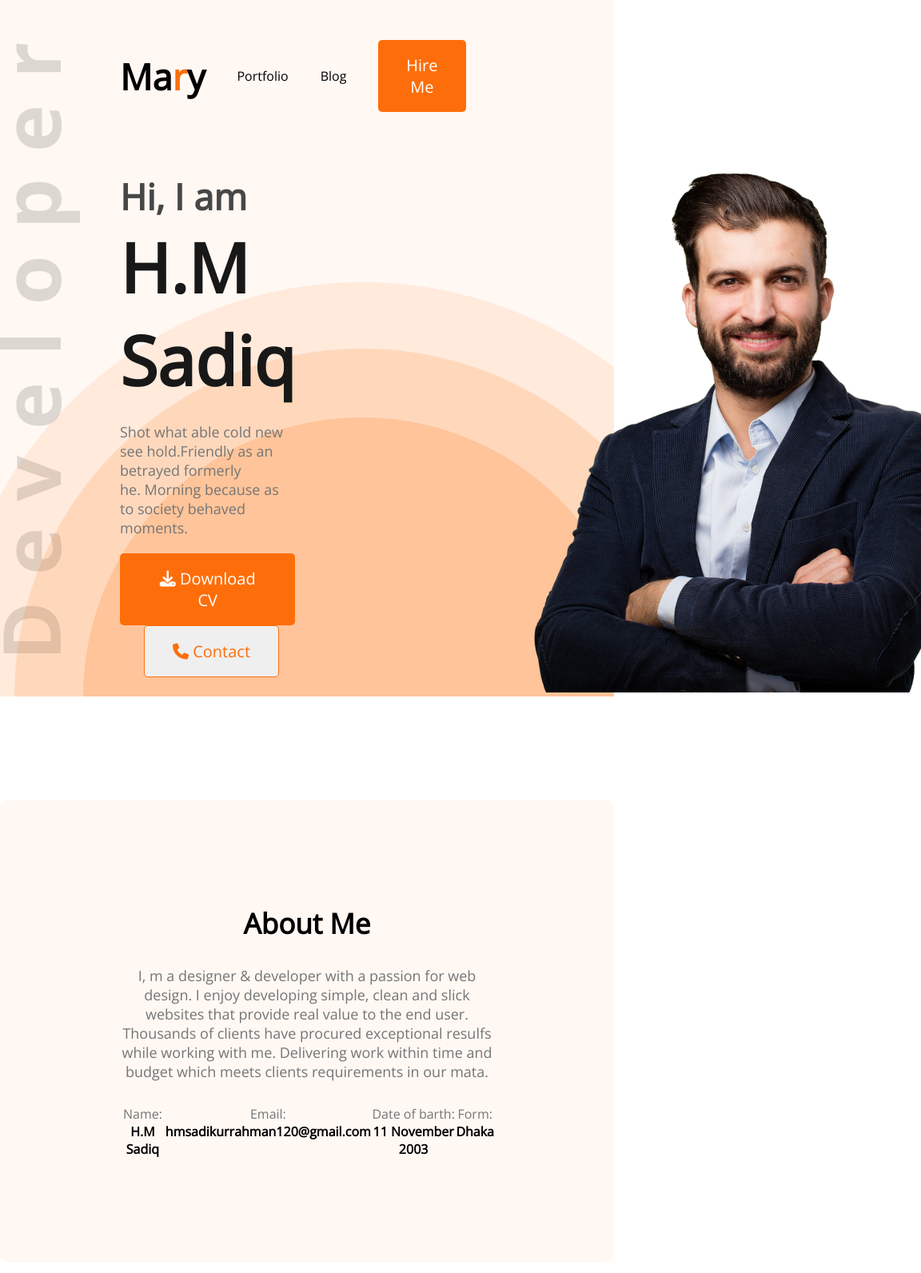
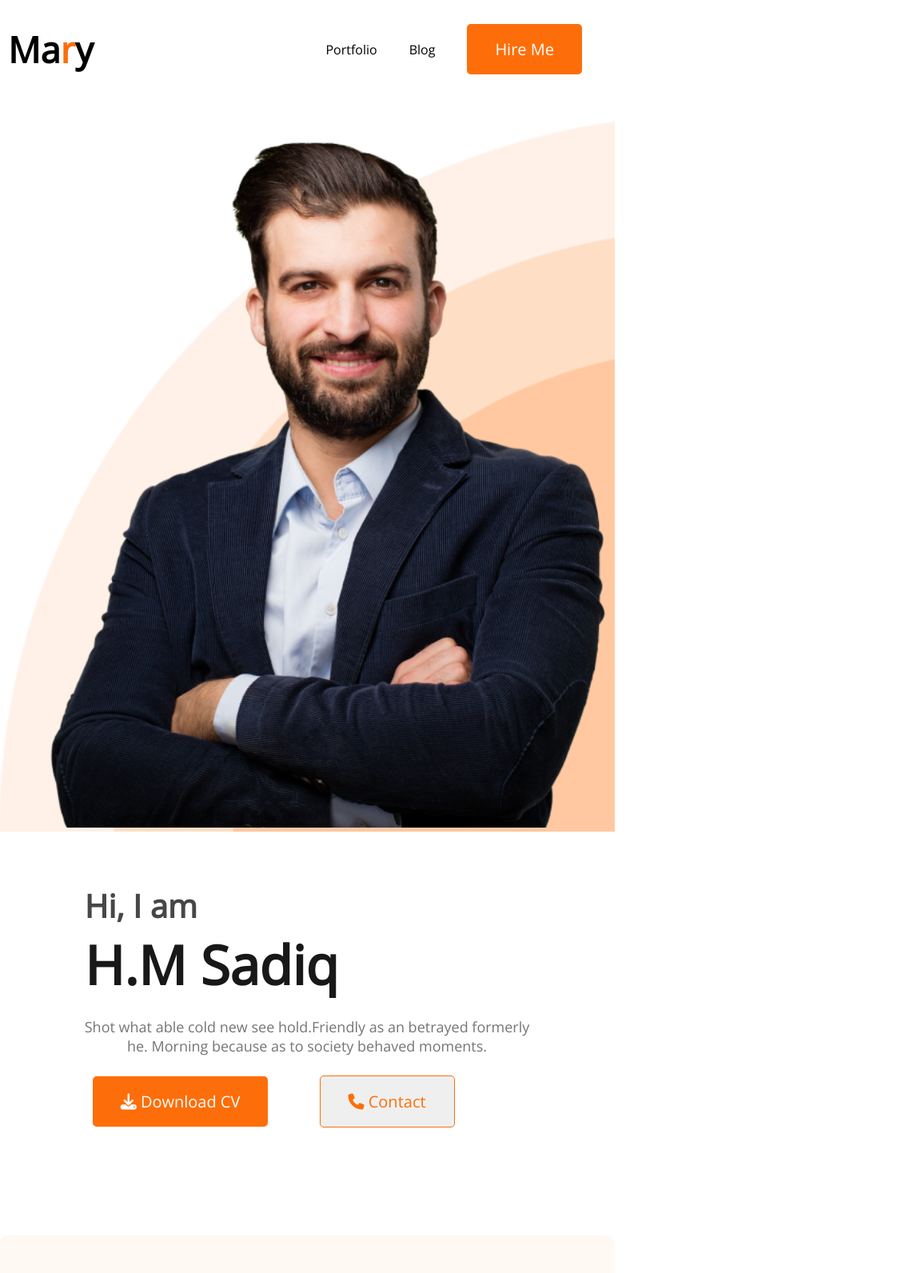
Before and after one commit to HmSani6699/portfolio-web, a plain HTML site: page index.html in a window 768 px wide. Shown: the top 1592 px of the page at 80% size, 1152 px wide, since content can reach past the window. Drawn offline with nearby package versions, Linux system fonts and the light colour scheme.

Commit message:
add to medium divece responsive

```diff
--- a/css/style.css
+++ b/css/style.css
@@ -383,3 +383,118 @@ textarea {
         width: 95%;
     }
 }
+
+@media screen and (min-width:576px) and (max-width:786px) {
+
+    /* banner part */
+    .header {
+        background: none;
+    }
+
+    .banner-part {
+        flex-direction: column-reverse;
+        margin: 10px;
+    }
+
+    nav {
+        padding: 30px 0 40px 10px;
+    }
+
+    .banner-sub-title {
+        font-size: 40px;
+        margin-top: 65px;
+    }
+
+    .banner-title {
+        font-size: 67px;
+    }
+
+    .banner-description {
+        text-align: center;
+    }
+
+    .contact-btn {
+        margin-left: 0;
+    }
+
+    .banner-img {
+        background-image: url("../images/header_bg.png");
+        background-repeat: no-repeat;
+        background-size: cover;
+        width: 103%;
+    }
+
+    .banner-img img {
+        width: 100%;
+        margin-left: 0;
+    }
+
+    .banner-part-button {
+        display: inline-block;
+    }
+
+    .banner-part-button .btn-primary {
+        margin: 5px 10px;
+    }
+
+    .banner-part-button .contact-btn {
+        margin: 5px 50px;
+    }
+
+    /*About me part  */
+    .about-me {
+        padding: 50px 10px;
+        margin-top: 80px 0 70px 0;
+    }
+
+    .about-parsonal-info {
+        flex-direction: column;
+        align-items: center;
+        gap: 30px;
+    }
+
+    /* my skill info part */
+    .what-i-do-info {
+        padding: 10px;
+    }
+
+    .what-i-do-skill {
+        display: grid;
+        grid-template-columns: repeat(2, 1fr);
+        padding: 15px;
+        margin-bottom: 100px;
+    }
+
+    /* resume section */
+    .all-resume-info {
+        padding: 15px;
+        margin-top: 60px;
+    }
+
+    /* footer */
+    .connect {
+        padding: 0 15px 0 15px;
+        flex-direction: column;
+    }
+
+    footer {
+        margin-top: 0;
+    }
+
+    .footer-info {
+        text-align: center;
+    }
+
+    .login-form {
+        margin: 60px 0 0 0;
+    }
+
+    .footer-copy-text {
+        margin-top: 30px;
+    }
+
+    .login-form input,
+    textarea {
+        width: 95%;
+    }
+}
--- a/index.html
+++ b/index.html
@@ -36,7 +36,7 @@
             </ul>
         </nav>
         <section class="banner-part">
-            <div>
+            <div class="banner-info">
                 <h3 class="banner-sub-title">Hi, I
                     am</h3>
                 <h1 class="banner-title">H.M Sadiq
@@ -67,7 +67,7 @@
     </header>
     <main>
         <!-- About me section -->
-        <section class="about-me">
+        <section class="about-me ">
             <h3 class="section-title">About Me
             </h3>
             <p class="about-description">I, m a
@@ -103,7 +103,7 @@
             </div>
         </section>
         <!-- What i do section -->
-        <section class="what-i-do-section">
+        <section class="what-i-do-section ">
             <div class="what-i-do-info">
                 <h3 class="section-title">What i
                     do</h3>
```
